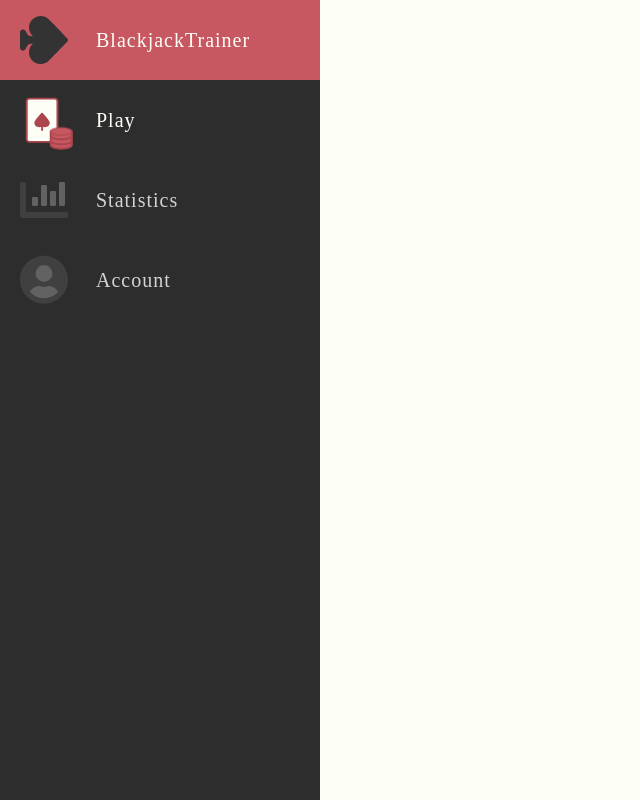
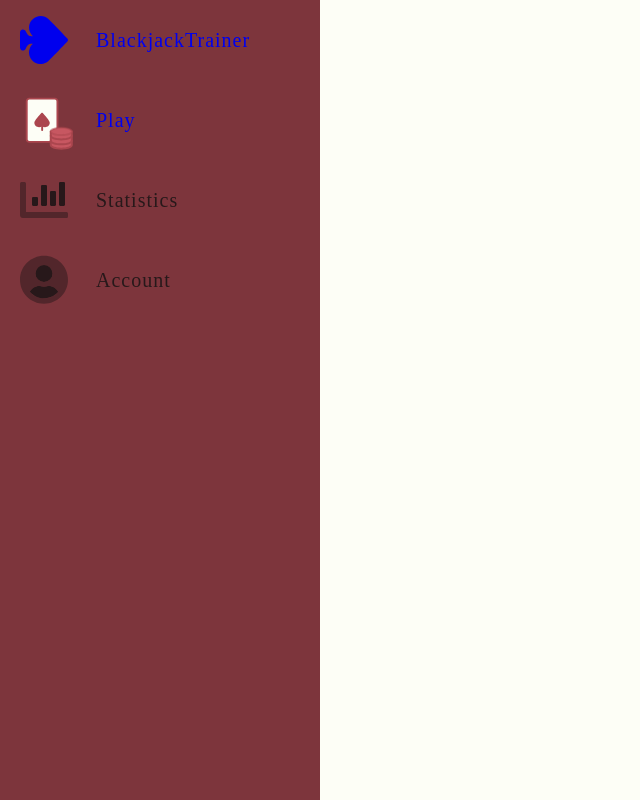
Before and after one commit to michaelgreenl/BlackjackTrainer, a Django app: page /blackjackgame/play/ in a window 1280 px wide. Shown: the whole page, without its empty margins (0-640 px from the left). Run offline with Django 3.2, Linux system fonts and the light colour scheme.

Commit message:
Totally changed the main styles for the application

```diff
--- a/BlackjackGame/static/styles/styles.css
+++ b/BlackjackGame/static/styles/styles.css
@@ -1,17 +1,11 @@
 * {
     font-family: Futura, serif;
     letter-spacing: 0.1ch;
-    font-weight: 300;
-    --text-primary: #FDFEF6;
-    --text-secondary: #C75761;
+    font-weight: 100;
+    --text-secondary: #FDFEF6;
     --background-primary: #FDFEF6;
-    --background-secondary: #2D2D2D;
-    --background-tertiary: #C75761;
-    --button1-primary: #C75761;
-    --button1-secondary: #AB464E;
-    --button2-primary: #333333;
-    --button2-secondary: #2D2D2D;
-    --transition-speed: 400ms ease;
+    --background-secondary: #7D353C;
+    --transition-speed: 200ms ease;
 }
 
 body {
```
